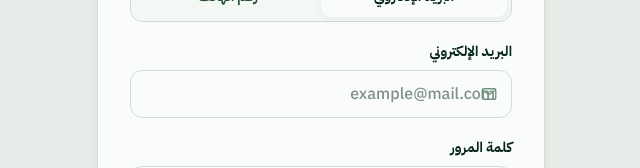
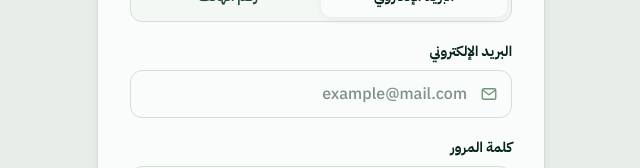
Before and after one commit to sajadasia22-collab/khalliha-trend, a Next.js app: page /login in a window 1280 px wide. Shown: the part 275-443 px from the top of the page, without its empty margins (319-959 px from the left). Built offline with nearby package versions, Linux system fonts and the light colour scheme.

Commit message:
Prevent login text from overlapping icons

```diff
--- a/src/app/(auth)/login/page.tsx
+++ b/src/app/(auth)/login/page.tsx
@@ -365,7 +365,7 @@ export default function LoginPage() {
                       aria-describedby={
                         errors.identifier ? "identifier-error" : undefined
                       }
-                      className="w-full min-h-[48px] ps-11 pe-4 rounded-[var(--radius-md)] border border-[var(--color-border)] bg-[var(--color-surface)] text-[var(--color-text)] focus:border-[var(--color-brand)] focus:ring-4 focus:ring-[rgba(214,246,29,0.18)] focus:outline-none transition-all text-right font-medium"
+                      className="w-full min-h-[48px] pl-4 pr-11 rounded-[var(--radius-md)] border border-[var(--color-border)] bg-[var(--color-surface)] text-[var(--color-text)] focus:border-[var(--color-brand)] focus:ring-4 focus:ring-[rgba(214,246,29,0.18)] focus:outline-none transition-all text-right font-medium"
                       disabled={isLoading}
                     />
                   </div>
```
Also changed, not shown: 2 other files (tests, documents, lock files or other folders).
